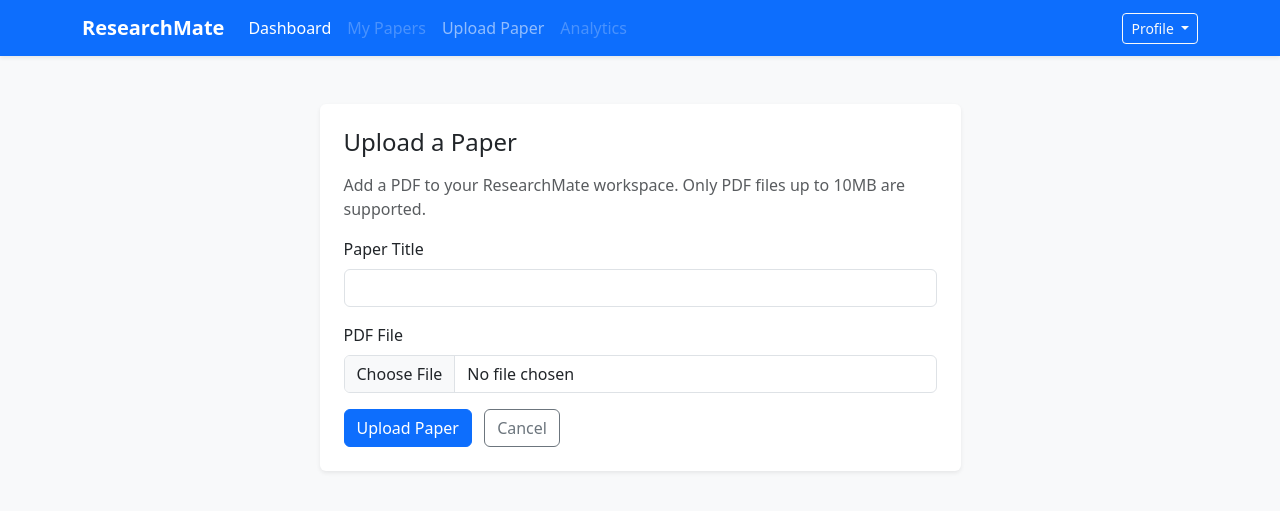
After one commit to Abir-Hossen/ResearchMate, a Django app: page /papers/upload/ in a window 1280 px wide. The commit adds this page. Shown: the top 511 px of the page. Run offline with Django 5.2, Linux system fonts and the light colour scheme; the visitor is signed in with stand-in values (Sample User, id 1).

Commit message:
Upload Paper and stor into media folder locally has been completed

```diff
--- a/ResearchMate/settings.py
+++ b/ResearchMate/settings.py
@@ -38,6 +38,7 @@ INSTALLED_APPS = [
     'django.contrib.messages',
     'django.contrib.staticfiles',
     'accounts',
+    'papers',
 ]
 
 MIDDLEWARE = [
@@ -116,3 +117,5 @@ USE_TZ = True
 # https://docs.djangoproject.com/en/6.0/howto/static-files/
 
 STATIC_URL = 'static/'
+MEDIA_URL = '/media/'
+MEDIA_ROOT = BASE_DIR / 'media'
--- a/ResearchMate/urls.py
+++ b/ResearchMate/urls.py
@@ -14,10 +14,16 @@ Including another URLconf
     1. Import the include() function: from django.urls import include, path
     2. Add a URL to urlpatterns:  path('blog/', include('blog.urls'))
 """
+from django.conf import settings
+from django.conf.urls.static import static
 from django.contrib import admin
 from django.urls import include, path
 
 urlpatterns = [
     path('admin/', admin.site.urls),
     path('accounts/', include('accounts.urls')),
+    path('papers/', include('papers.urls')),
 ]
+
+if settings.DEBUG:
+    urlpatterns += static(settings.MEDIA_URL, document_root=settings.MEDIA_ROOT)
--- /dev/null
+++ b/papers/apps.py
@@ -0,0 +1,6 @@
+from django.apps import AppConfig
+
+
+class PapersConfig(AppConfig):
+    default_auto_field = 'django.db.models.BigAutoField'
+    name = 'papers'
--- /dev/null
+++ b/papers/forms.py
@@ -0,0 +1,30 @@
+from django import forms
+
+from .models import Paper
+
+
+class PaperUploadForm(forms.ModelForm):
+    class Meta:
+        model = Paper
+        fields = ('title', 'pdf_file')
+        labels = {
+            'title': 'Paper Title',
+            'pdf_file': 'PDF File',
+        }
+        widgets = {
+            'title': forms.TextInput(attrs={'class': 'form-control'}),
+            'pdf_file': forms.ClearableFileInput(attrs={'class': 'form-control', 'accept': '.pdf,application/pdf'}),
+        }
+
+    def clean_pdf_file(self):
+        pdf_file = self.cleaned_data.get('pdf_file')
+        if not pdf_file:
+            raise forms.ValidationError('Please choose a PDF file to upload.')
+
+        if pdf_file.size > 10 * 1024 * 1024:
+            raise forms.ValidationError('File is too large. Maximum size is 10MB.')
+
+        if not pdf_file.name.lower().endswith('.pdf'):
+            raise forms.ValidationError('Only PDF files are allowed.')
+
+        return pdf_file
--- /dev/null
+++ b/papers/models.py
@@ -0,0 +1,19 @@
+from django.contrib.auth.models import User
+from django.db import models
+
+
+class Paper(models.Model):
+    STATUS_CHOICES = [
+        ('Uploaded', 'Uploaded'),
+        ('Processing', 'Processing'),
+        ('Completed', 'Completed'),
+    ]
+
+    owner = models.ForeignKey(User, on_delete=models.CASCADE, related_name='papers')
+    title = models.CharField(max_length=255)
+    pdf_file = models.FileField(upload_to='papers/')
+    uploaded_at = models.DateTimeField(auto_now_add=True)
+    processing_status = models.CharField(max_length=20, choices=STATUS_CHOICES, default='Uploaded')
+
+    def __str__(self):
+        return self.title
--- /dev/null
+++ b/papers/urls.py
@@ -0,0 +1,7 @@
+from django.urls import path
+
+from .views import upload_paper_view
+
+urlpatterns = [
+    path('upload/', upload_paper_view, name='upload_paper'),
+]
--- /dev/null
+++ b/papers/views.py
@@ -0,0 +1,21 @@
+from django.contrib import messages
+from django.contrib.auth.decorators import login_required
+from django.shortcuts import redirect, render
+
+from .forms import PaperUploadForm
+
+
+@login_required(login_url='login')
+def upload_paper_view(request):
+    if request.method == 'POST':
+        form = PaperUploadForm(request.POST, request.FILES)
+        if form.is_valid():
+            paper = form.save(commit=False)
+            paper.owner = request.user
+            paper.save()
+            messages.success(request, 'Paper uploaded successfully.')
+            return redirect('dashboard')
+    else:
+        form = PaperUploadForm()
+
+    return render(request, 'papers/upload.html', {'form': form})
--- a/templates/accounts/dashboard.html
+++ b/templates/accounts/dashboard.html
@@ -67,7 +67,7 @@
             <div class="card-body">
                 <h3 class="h5 mb-3">Quick Actions</h3>
                 <div class="d-grid gap-2">
-                    <button class="btn btn-outline-primary" type="button" disabled>Upload New Paper</button>
+                    <a class="btn btn-outline-primary" href="{% url 'upload_paper' %}">Upload New Paper</a>
                     <button class="btn btn-outline-secondary" type="button" disabled>Open Library</button>
                 </div>
             </div>
--- a/templates/navbar.html
+++ b/templates/navbar.html
@@ -14,7 +14,7 @@
                         <a class="nav-link disabled" href="#">My Papers</a>
                     </li>
                     <li class="nav-item">
-                        <a class="nav-link disabled" href="#">Upload Paper</a>
+                        <a class="nav-link" href="{% url 'upload_paper' %}">Upload Paper</a>
                     </li>
                     <li class="nav-item">
                         <a class="nav-link disabled" href="#">Analytics</a>
--- /dev/null
+++ b/templates/papers/upload.html
@@ -0,0 +1,28 @@
+{% extends 'base.html' %}
+
+{% block content %}
+<div class="row justify-content-center">
+    <div class="col-lg-7">
+        <div class="card border-0 shadow-sm">
+            <div class="card-body p-4">
+                <h2 class="h4 mb-3">Upload a Paper</h2>
+                <p class="text-muted">Add a PDF to your ResearchMate workspace. Only PDF files up to 10MB are supported.</p>
+                <form method="post" enctype="multipart/form-data" novalidate>
+                    {% csrf_token %}
+                    {% for field in form %}
+                        <div class="mb-3">
+                            <label for="{{ field.id_for_label }}" class="form-label">{{ field.label }}</label>
+                            {{ field }}
+                            {% if field.errors %}
+                                <div class="text-danger small mt-1">{{ field.errors|striptags }}</div>
+                            {% endif %}
+                        </div>
+                    {% endfor %}
+                    <button type="submit" class="btn btn-primary">Upload Paper</button>
+                    <a href="{% url 'dashboard' %}" class="btn btn-outline-secondary ms-2">Cancel</a>
+                </form>
+            </div>
+        </div>
+    </div>
+</div>
+{% endblock %}
```
Also changed, not shown: papers/tests.py (added, +42 -0 lines), papers/__init__.py (added), papers/migrations/0001_initial.py (added), papers/migrations/__init__.py (added).
